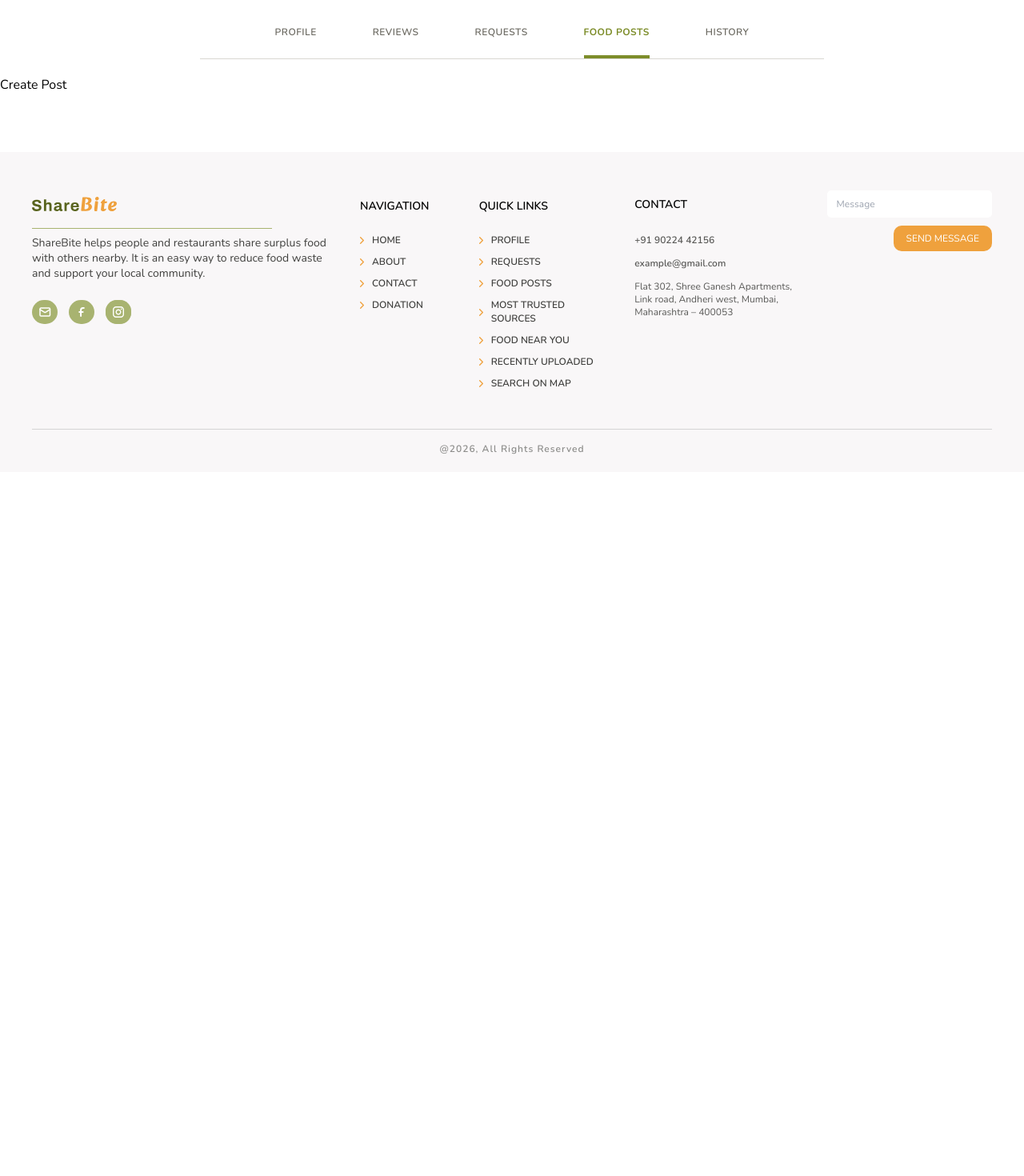
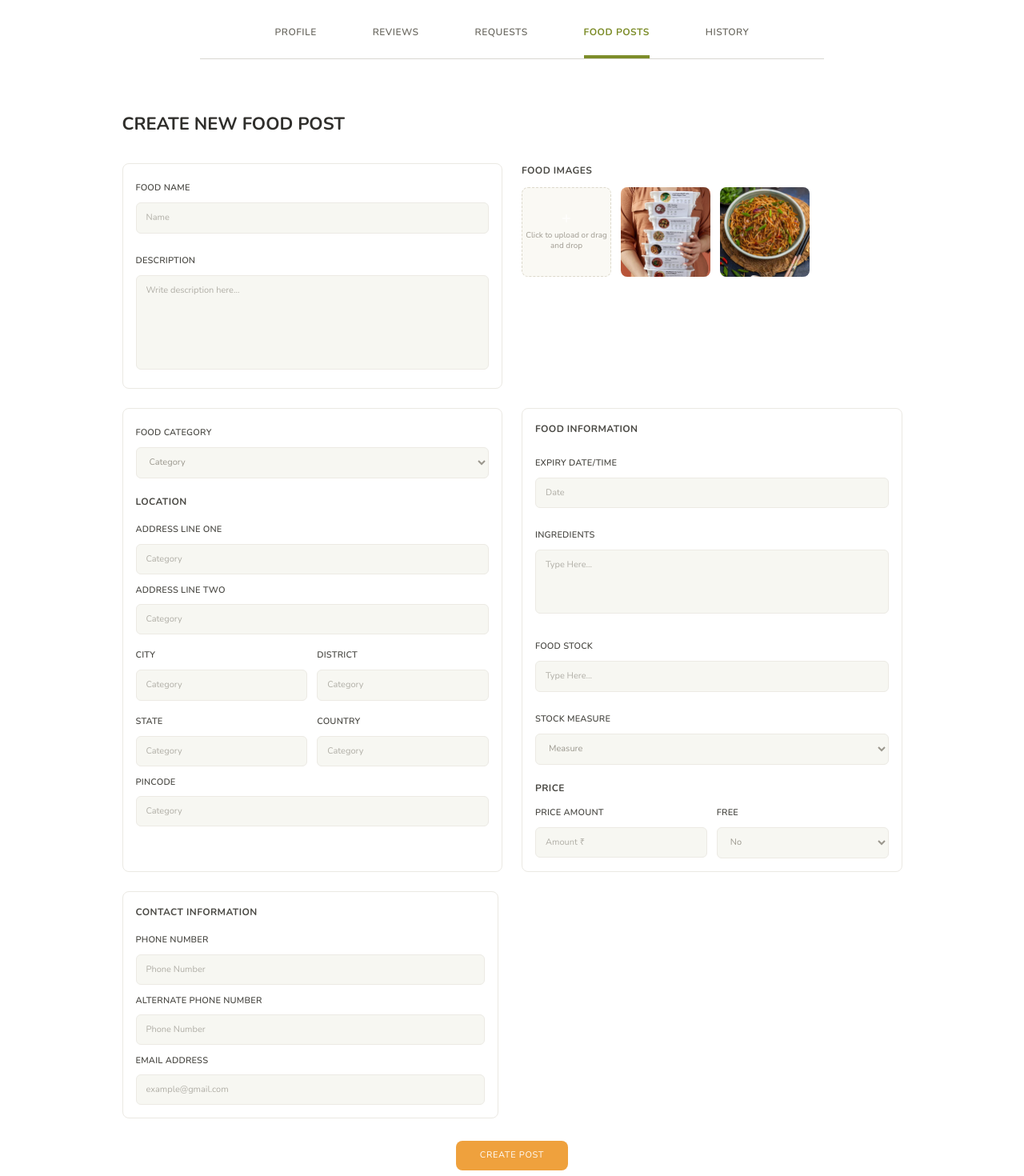
Before and after one commit to HemaniM/ShareBite_Community_Food_Sharing_Application, a React (Vite) app in the folder Frontend/: page /profile/food-posts/create-post in a window 1280 px wide. Shown: the part 140-1610 px from the top of the page at 80% size. Before the commit the page ends 800 px from the top, so only its background shows below. Built offline with nearby package versions, Linux system fonts and the light colour scheme.

Commit message:
Create new food post

```diff
--- a/Frontend/src/Routes.jsx
+++ b/Frontend/src/Routes.jsx
@@ -12,6 +12,7 @@ import ProfileOverview from "./pages/Profile/ProfileOverview";
 import ReviewsPage from "./pages/Profile/ReviewsPage";
 import RequestsPage from "./pages/Profile/RequestsPage";
 import FoodPostsPage from "./pages/Profile/FoodPostsPage";
+import CreateFoodPost from "./pages/Profile/CreateFoodPost";
 
 import ProtectedRoute from "./routes/ProtectedRoute";
 
@@ -54,7 +55,7 @@ const AppRoutes = () => {
         <Route path="reviews" element={<ReviewsPage />} />
         <Route path="requests" element={<RequestsPage />} />
         <Route path="food-posts" element={<FoodPostsPage />} />
-        <Route path="food-posts/create-post" element={<div>Create Post</div>} />
+        <Route path="food-posts/create-post" element={<CreateFoodPost />} />
         <Route path="history" element={<div>History</div>} />
       </Route>
 
--- a/Frontend/src/pages/Profile/CreateFoodPost.jsx
+++ b/Frontend/src/pages/Profile/CreateFoodPost.jsx
@@ -0,0 +1,193 @@
+import React from "react";
+import Button1 from "../../components/ui/Button1";
+import { Icon } from "../../components/Icons/Icons";
+
+const inputClassName =
+  "mt-2 w-full rounded-[6px] border border-[#eceae4] bg-[#f7f7f2] px-3 py-[10px] text-[11px] text-[#9a978d] outline-none placeholder:text-[#b0aea6]";
+
+const labelClassName =
+  "text-[11px] font-semibold uppercase tracking-[0.2px] text-[#4a4944]";
+
+const CreateFoodPost = () => {
+  return (
+    <section className="mx-auto mt-[65px] w-full max-w-[975px] pb-20">
+      <h1 className="mb-8 text-[22px] font-bold text-[#2f2e2b]">
+        CREATE NEW FOOD POST
+      </h1>
+
+      <form className="space-y-6" onSubmit={(event) => event.preventDefault()}>
+        <div className="grid gap-6 md:grid-cols-2">
+          <div className="space-y-5 rounded-[8px] border border-[#ebe9e3] p-4">
+            <div>
+              <label className={labelClassName}>Food Name</label>
+              <input className={inputClassName} placeholder="Name" />
+            </div>
+            <div>
+              <label className={labelClassName}>Description</label>
+              <textarea
+                className={`${inputClassName} min-h-[118px] resize-none`}
+                placeholder="Write description here..."
+              />
+            </div>
+          </div>
+
+          <div className="space-y-3">
+            <h2 className="text-[12px] font-bold uppercase tracking-[0.4px] text-[#4a4944]">
+              Food Images
+            </h2>
+            <div className="flex gap-3">
+              <button
+                type="button"
+                className="flex h-[112px] w-[112px] flex-col items-center justify-center rounded-[8px] border border-dashed border-[#ddd9cc] bg-[#faf9f4] text-[#9f9b91]"
+              >
+                <Icon
+                  name="plus_icon_create_post_btn"
+                  className="scale-75 opacity-70"
+                />
+                <span className="mt-2 text-center text-[10px] leading-[13px]">
+                  Click to upload or drag and drop
+                </span>
+              </button>
+
+              <img
+                src="/images/Lunch_Box.jpg"
+                alt="Food preview 1"
+                className="h-[112px] w-[112px] rounded-[8px] object-cover"
+              />
+              <img
+                src="/images/Noodles.jpg"
+                alt="Food preview 2"
+                className="h-[112px] w-[112px] rounded-[8px] object-cover"
+              />
+            </div>
+          </div>
+        </div>
+
+        <div className="grid gap-6 md:grid-cols-2">
+          <div className="space-y-5 rounded-[8px] border border-[#ebe9e3] p-4">
+            <div>
+              <label className={labelClassName}>Food Category</label>
+              <select className={inputClassName} defaultValue="">
+                <option value="" disabled>
+                  Category
+                </option>
+              </select>
+            </div>
+
+            <div>
+              <h2 className="mb-3 text-[12px] font-bold uppercase tracking-[0.4px] text-[#4a4944]">
+                Location
+              </h2>
+              <label className={labelClassName}>Address Line One</label>
+              <input className={inputClassName} placeholder="Category" />
+              <label className={`${labelClassName} mt-3 block`}>
+                Address Line Two
+              </label>
+              <input className={inputClassName} placeholder="Category" />
+
+              <div className="mt-3 grid grid-cols-2 gap-3">
+                <div>
+                  <label className={labelClassName}>City</label>
+                  <input className={inputClassName} placeholder="Category" />
+                </div>
+                <div>
+                  <label className={labelClassName}>District</label>
+                  <input className={inputClassName} placeholder="Category" />
+                </div>
+                <div>
+                  <label className={labelClassName}>State</label>
+                  <input className={inputClassName} placeholder="Category" />
+                </div>
+                <div>
+                  <label className={labelClassName}>Country</label>
+                  <input className={inputClassName} placeholder="Category" />
+                </div>
+              </div>
+
+              <label className={`${labelClassName} mt-3 block`}>Pincode</label>
+              <input className={inputClassName} placeholder="Category" />
+            </div>
+          </div>
+
+          <div className="space-y-5 rounded-[8px] border border-[#ebe9e3] p-4">
+            <h2 className="text-[12px] font-bold uppercase tracking-[0.4px] text-[#4a4944]">
+              Food Information
+            </h2>
+            <div>
+              <label className={labelClassName}>Expiry Date/Time</label>
+              <input className={inputClassName} placeholder="Date" />
+            </div>
+            <div>
+              <label className={labelClassName}>Ingredients</label>
+              <textarea
+                className={`${inputClassName} min-h-[80px] resize-none`}
+                placeholder="Type Here..."
+              />
+            </div>
+            <div>
+              <label className={labelClassName}>Food Stock</label>
+              <input className={inputClassName} placeholder="Type Here..." />
+            </div>
+            <div>
+              <label className={labelClassName}>Stock Measure</label>
+              <select className={inputClassName} defaultValue="">
+                <option value="" disabled>
+                  Measure
+                </option>
+              </select>
+            </div>
+
+            <div>
+              <h3 className="mb-2 text-[12px] font-bold uppercase tracking-[0.4px] text-[#4a4944]">
+                Price
+              </h3>
+              <div className="grid grid-cols-2 gap-3">
+                <div>
+                  <label className={labelClassName}>Price Amount</label>
+                  <input className={inputClassName} placeholder="Amount ₹" />
+                </div>
+                <div>
+                  <label className={labelClassName}>Free</label>
+                  <select className={inputClassName} defaultValue="No">
+                    <option>No</option>
+                    <option>Yes</option>
+                  </select>
+                </div>
+              </div>
+            </div>
+          </div>
+        </div>
+
+        <div className="w-full max-w-[470px] rounded-[8px] border border-[#ebe9e3] p-4">
+          <h2 className="mb-3 text-[12px] font-bold uppercase tracking-[0.4px] text-[#4a4944]">
+            Contact Information
+          </h2>
+          <label className={labelClassName}>Phone Number</label>
+          <input className={inputClassName} placeholder="Phone Number" />
+          <label className={`${labelClassName} mt-3 block`}>
+            Alternate Phone Number
+          </label>
+          <input className={inputClassName} placeholder="Phone Number" />
+          <label className={`${labelClassName} mt-3 block`}>
+            Email Address
+          </label>
+          <input className={inputClassName} placeholder="example@gmail.com" />
+        </div>
+
+        <div className="flex justify-center pt-1">
+          <Button1
+            type="submit"
+            variant="filled"
+            color="orange"
+            size="sm"
+            className="rounded-[8px] px-[30px] py-[10px] text-[11px] tracking-[0.7px]"
+          >
+            CREATE POST
+          </Button1>
+        </div>
+      </form>
+    </section>
+  );
+};
+
+export default CreateFoodPost;
```
